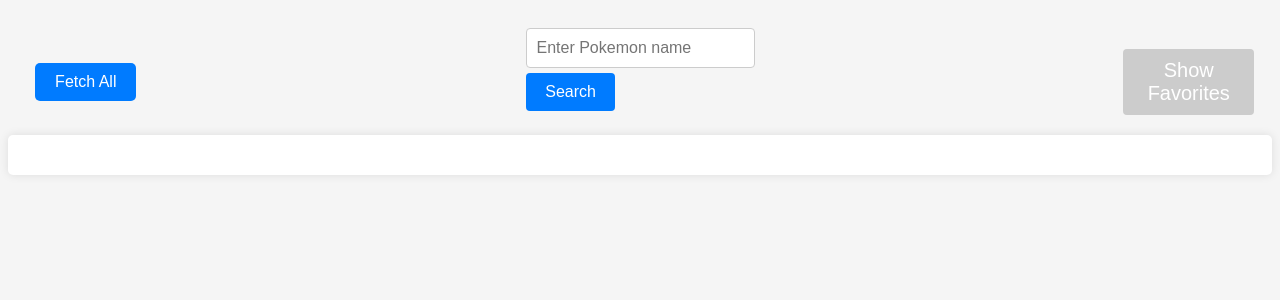
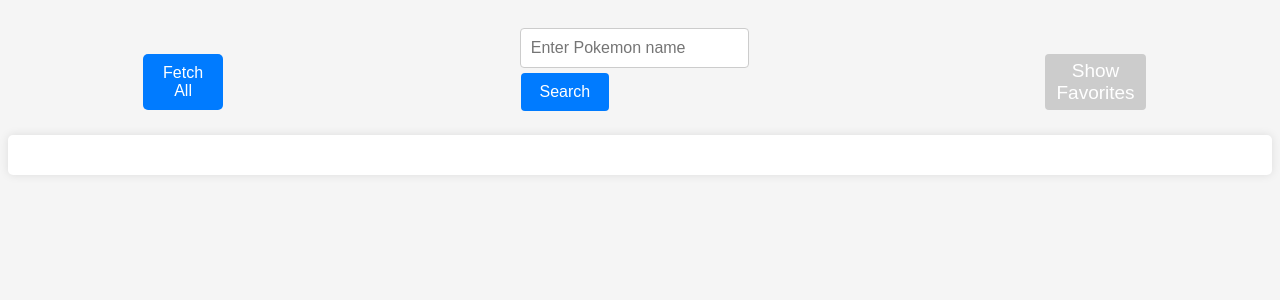
Before and after one commit to ShanderB/projeto-ZRP, a React (Vite) app in the folder webapp/: page / in a window 1280 px wide. Shown: the top 300 px of the page. Built offline with nearby package versions, Linux system fonts and the light colour scheme.

Commit message:
Changed distance between buttons.

```diff
--- a/webapp/src/App.tsx
+++ b/webapp/src/App.tsx
@@ -40,7 +40,6 @@
     closeModal,
   } = useModal();
 
-
   const handleToggleFavorite = (pokemon: Result) => {
     toggleFavorite(pokemon);
   };
@@ -55,7 +54,7 @@
         setErrorMessage(null);
       })
       .catch(error => {
-        console.error('Errord:', error);
+        console.error('Error:', error);
       });
   }
 
@@ -75,9 +74,13 @@
 
   return (
     <div className="app-container">
-      <div style={{ display: 'flex', justifyContent: 'space-between', alignItems: 'center' }}>
-        <button  style={{position: 'absolute', marginLeft: '-38%'}} className="fetch-button" onClick={() => fetchData(API)} hidden={!!nextUrl || !!prevUrl}>Fetch All</button>
-        <div style={{ visibility: (!!nextUrl || !!prevUrl) ? 'hidden' : 'visible'}}></div>
+      <div style={{
+        display: "flex",
+        alignItems: "center",
+        flexDirection: "row",
+        gap: "17rem"
+      }}>
+        <button className="fetch-button" onClick={() => fetchData(API)} hidden={!!nextUrl || !!prevUrl}>Fetch All</button>
         <Input
           pokemonName={pokemonName}
           setPokemonName={setPokemonName}
--- a/webapp/src/components/favorites/Favorites.css
+++ b/webapp/src/components/favorites/Favorites.css
@@ -22,7 +22,7 @@
 .close-modal-button {
     background: none;
     border: none;
-    font-size: 20px;
+    font-size: 19px;
     cursor: pointer;
 }
 
@@ -54,7 +54,7 @@
 
 .open-modal-button {
     margin-top: 2%;
-    padding: 10px 20px;
+    padding: 6px 11px;
     background-color: #4CAF50;
     color: white;
     border: none;
--- a/webapp/src/components/favorites/Favorites.tsx
+++ b/webapp/src/components/favorites/Favorites.tsx
@@ -28,9 +28,10 @@
     <>
       <button
         className={`open-modal-button ${hasFavorites ? '' : 'disabled'}`}
-        onClick={openModal} disabled={!hasFavorites}
+        onClick={openModal}
+        disabled={!hasFavorites}
         title={hasFavorites ? '' : 'You need to select a favorite first'}
-        style={{position: 'absolute', marginLeft: '47%'}}>
+        >
         Show Favorites
       </button>
       <Modal
--- a/webapp/src/main.tsx
+++ b/webapp/src/main.tsx
@@ -8,7 +8,6 @@
 if (import.meta.hot) {
   import.meta.hot.on(
     "vite:beforeUpdate",
-    /* eslint-disable-next-line no-console */
     () => console.clear()
   );
 }
```
